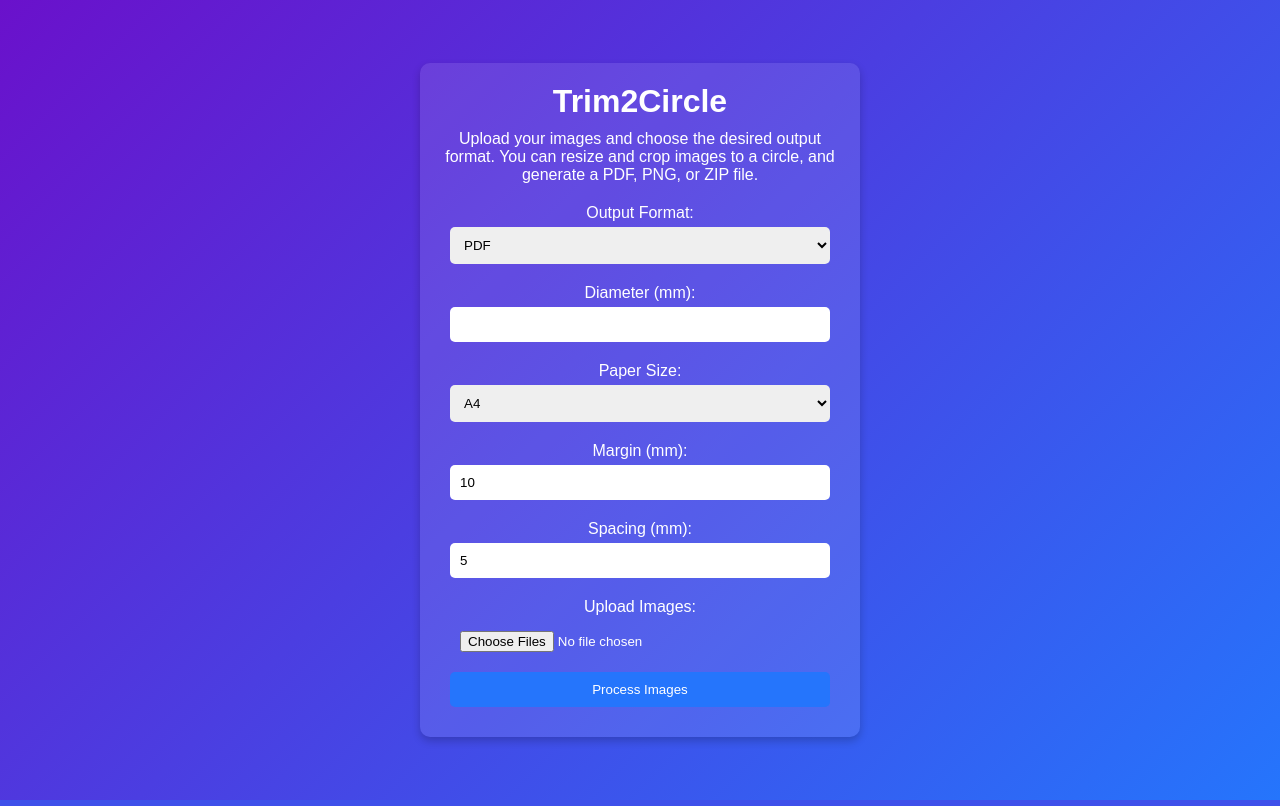
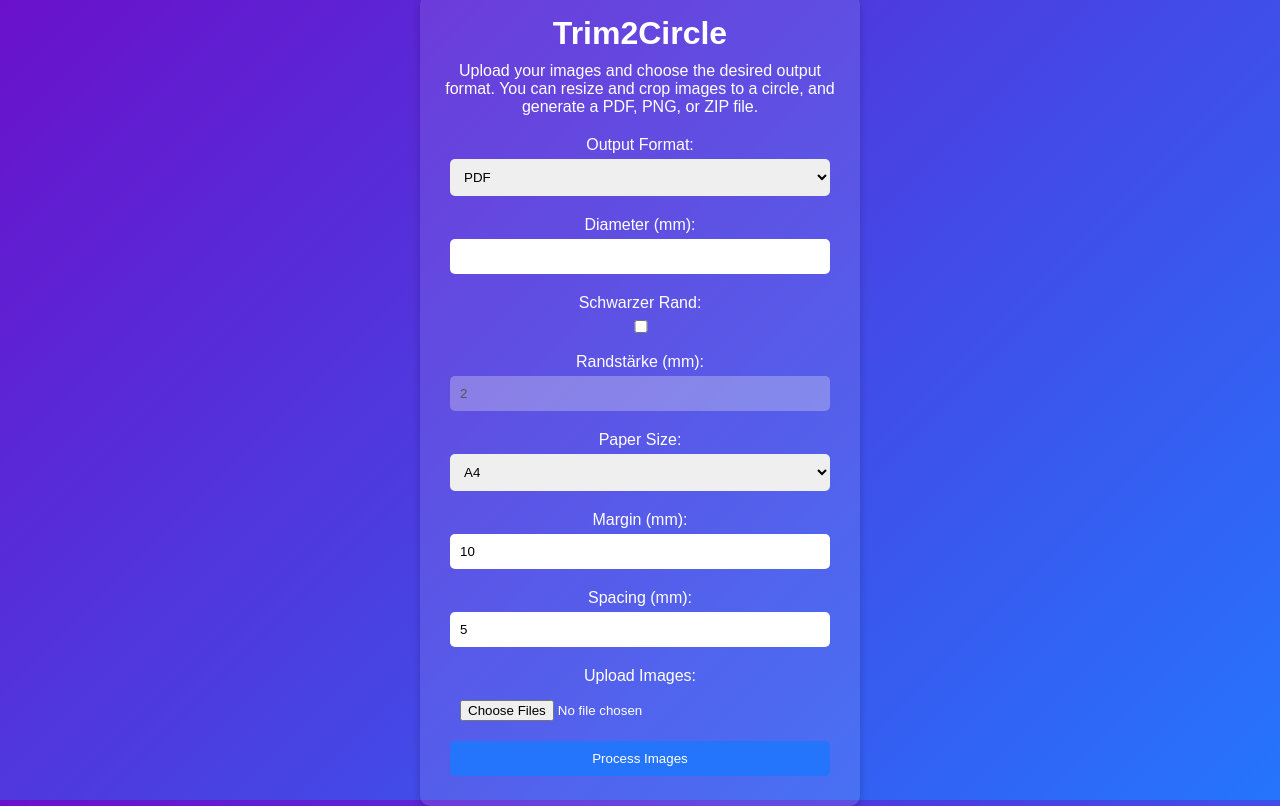
Before and after one commit to jdp-code/Trim2Circle, a Flask app: page / in a window 1280 px wide. Run offline with Flask 3, Linux system fonts and the light colour scheme.

Commit message:
Update index.html
add border

```diff
--- a/templates/index.html
+++ b/templates/index.html
@@ -94,6 +94,12 @@
                 <label for="diameter">Diameter (mm):</label>
                 <input type="number" id="diameter" name="diameter">
             </div>
+            <div id="border_field">
+                <label for="add_border">Schwarzer Rand:</label>
+                <input type="checkbox" id="add_border" name="add_border" onchange="toggleBorderWidth()">
+                <label for="border_width">Randstärke (mm):</label>
+                <input type="number" id="border_width" name="border_width" value="2" min="0" disabled>
+            </div>
             <div id="paper_size_field">
                 <label for="paper_size">Paper Size:</label>
                 <select id="paper_size" name="paper_size">
```
